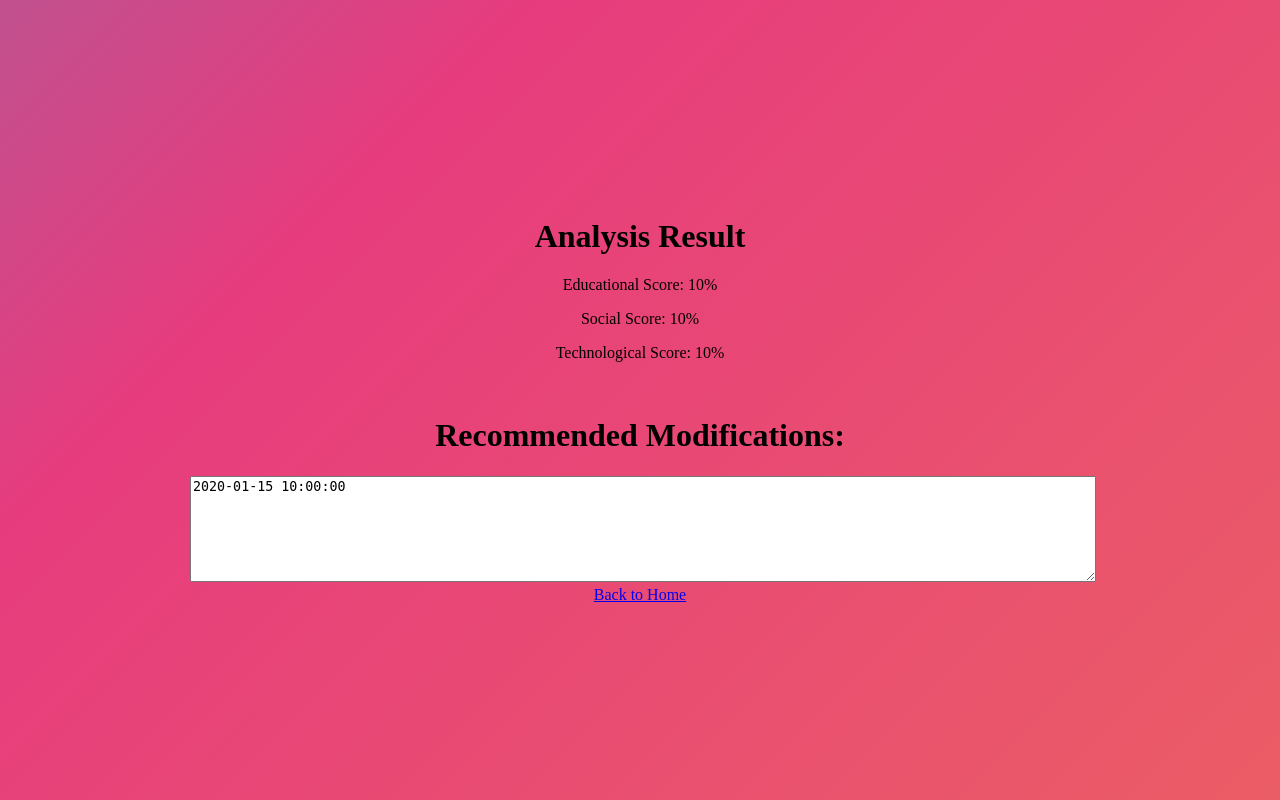
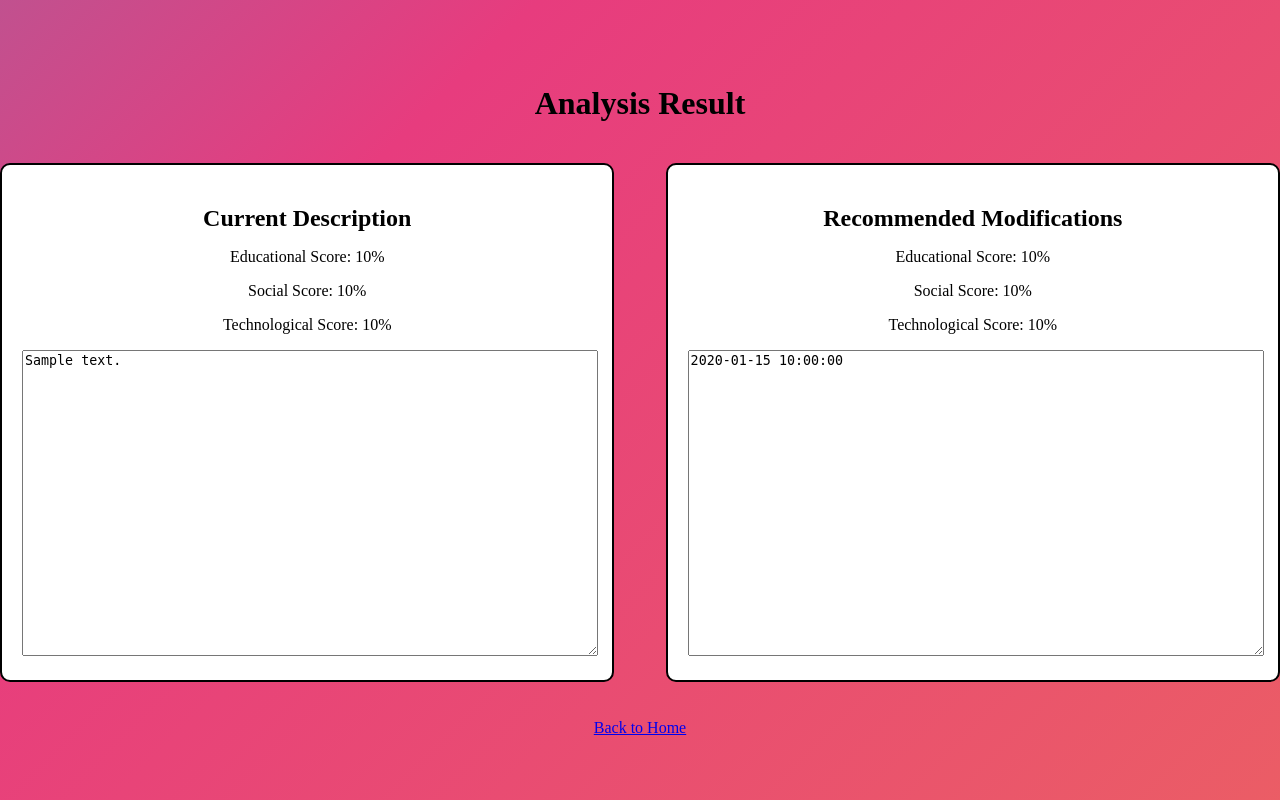
Before and after one commit to DanielGiedraitis/4th-Year-Project, a Flask app: template templates/result.html in a window 1280 px wide. Run offline with Flask 3, Linux system fonts and the light colour scheme; the template is opened without the code that fills it: most values are stand-ins (such as "Sample title", 1, 10 or a date in 2020); parts of the project's set-up code (start-up, migrations or seed data) failed here and were passed over.

Commit message:
added current/recommended boxes to result page

```diff
--- a/static/style.css
+++ b/static/style.css
@@ -14,8 +14,8 @@ body {
     width: 100%;
 }
 
-h1 {
-    color: #000000
+h1, h2 {
+    color: #000000;
 }
 
 form {
@@ -24,13 +24,37 @@ form {
 
 textarea {
     width: 100%;
-    height: 100px;
+    height: 300px; /* Increased height */
 }
 
 .result-container {
     text-align: center;
-    max-width: 900px;
+    max-width: 1400px;
     margin: 0 auto;
+}
+
+.description-container,
+.recommendations-container {
+    width: 48%; /* Adjusted width */
+    box-sizing: border-box;
+    padding: 20px;
+    margin: 20px 0;
+    border: 2px solid #000;
+    border-radius: 10px;
+    background-color: #fff;
+}
+
+.description-container {
+    float: left; /* Aligned to the left */
+}
+
+.recommendations-container {
+    float: right; /* Aligned to the right */
+}
+
+.description-container h2,
+.recommendations-container h2 {
+    margin-bottom: 10px;
 }
 
 @keyframes gradient {
--- a/templates/result.html
+++ b/templates/result.html
@@ -9,12 +9,26 @@
 <body>
     <div class="container result-container">
         <h1>Analysis Result</h1>
-        <p>Educational Score: {{ edu_score }}%</p>
-        <p>Social Score: {{ social_score }}%</p>
-        <p>Technological Score: {{ tech_score }}%</p>
-        <br>
-        <h1>Recommended Modifications:</h1>
-        <textarea readonly>{{ modified_text }}</textarea>
+
+        <!-- Container for the current description -->
+        <div class="description-container">
+            <h2>Current Description</h2>
+            <p>Educational Score: {{ edu_score }}%</p>
+            <p>Social Score: {{ social_score }}%</p>
+            <p>Technological Score: {{ tech_score }}%</p>
+            <textarea readonly>{{ text }}</textarea>
+        </div>
+
+        <!-- Container for the recommendations -->
+        <div class="recommendations-container">
+            <h2>Recommended Modifications</h2>
+            <p>Educational Score: {{ edu_score_recommendation }}%</p>
+            <p>Social Score: {{ social_score_recommendation }}%</p>
+            <p>Technological Score: {{ tech_score_recommendation }}%</p>
+            <textarea readonly>{{ modified_text }}</textarea>
+        </div>
+
+        <br><br><br><br><br><br><br><br><br><br><br><br><br><br><br><br><br><br><br><br><br><br><br><br><br><br><br><br><br><br><br><br>
         <a href="/">Back to Home</a>
     </div>
 </body>
```
